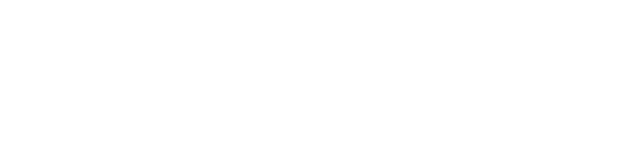
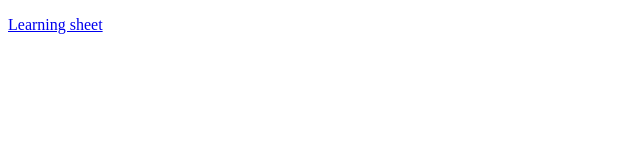
Before and after one commit to DomainFlag/DomainFlag.github.io, a plain HTML site: page index.html in a window 1280 px wide. Shown: the whole page, without its empty margins (0-640 px from the left). Drawn offline with Linux system fonts and the light colour scheme.

Commit message:
changed the index.html file

```diff
--- a/index.html
+++ b/index.html
@@ -11,7 +11,7 @@
 </div>
 <div class="content">
     <div class="icons-bar">
-        <a href="sheet.html"><p></p></a>
+        <a href="sheet.html"><p>Learning sheet</p></a>
     </div>
     <div class="content-showcase"></div>
 </div>
```
